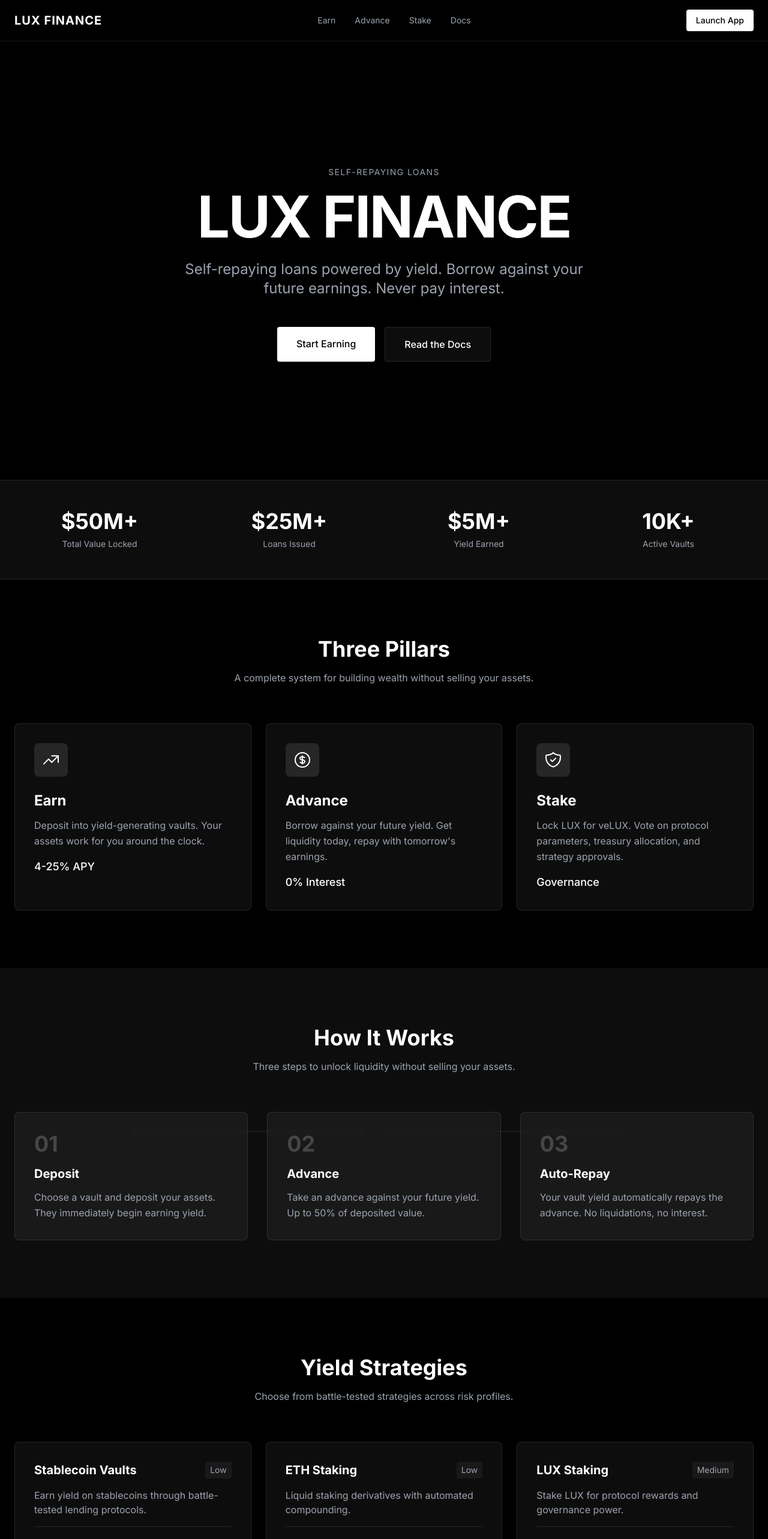
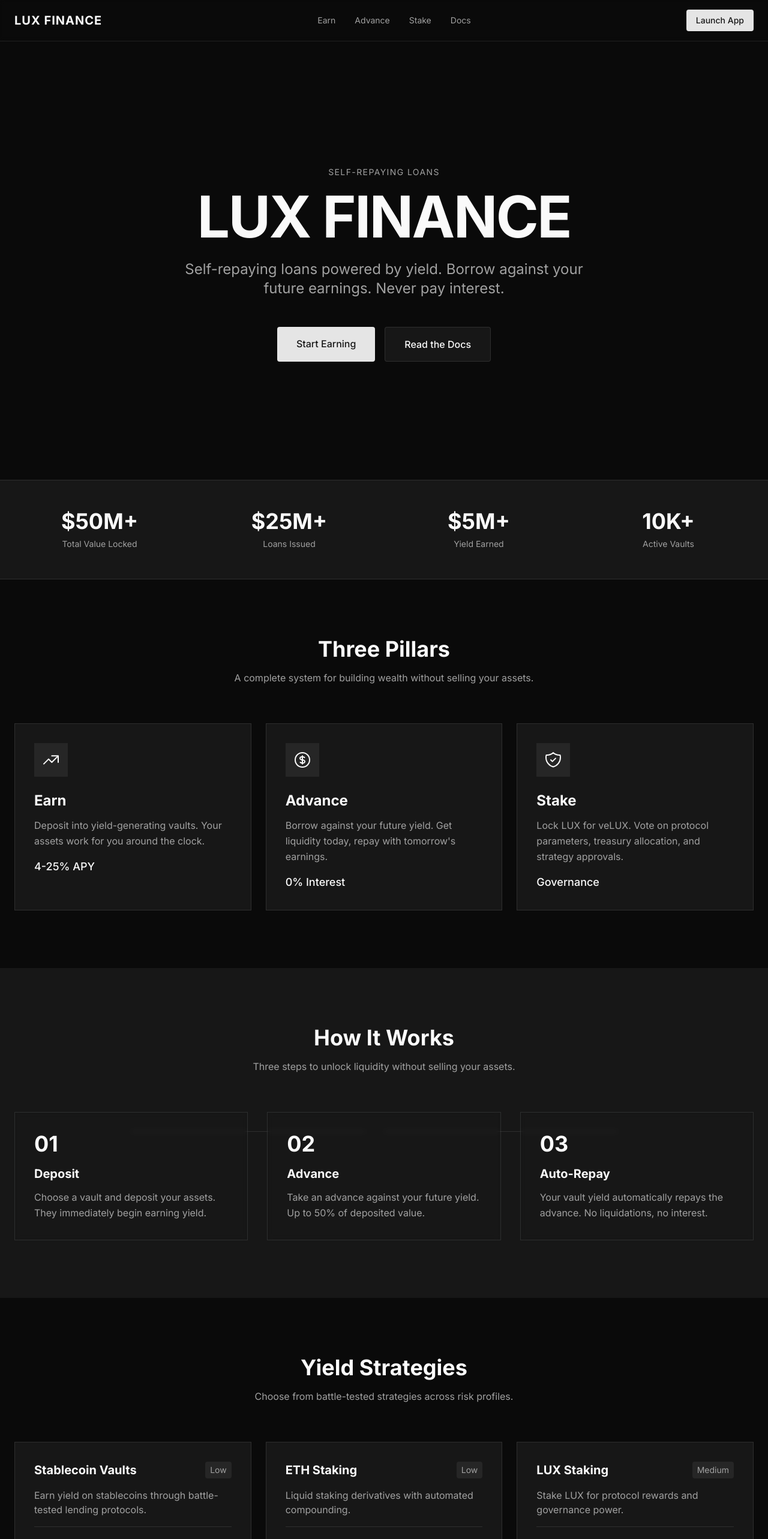
Before and after one commit to lux-apps/finance, a Next.js app: page / in a window 1280 px wide. Shown: the top 2566 px of the page at 60% size. Built offline with nearby package versions, Linux system fonts and the light colour scheme.

Commit message:
feat(finance): adopt Hanzo UI design system with semantic color tokens
Replace hardcoded colors with CSS custom properties using oklch color space.
Enables consistent theming and future light/dark mode support.

```diff
--- a/src/app/globals.css
+++ b/src/app/globals.css
@@ -2,6 +2,25 @@
 @tailwind components;
 @tailwind utilities;
 
-body {
-  font-family: system-ui, -apple-system, sans-serif;
+:root {
+  --radius: 0.5rem;
+  --background: oklch(0.145 0 0);
+  --foreground: oklch(0.985 0 0);
+  --card: oklch(0.205 0 0);
+  --card-foreground: oklch(0.985 0 0);
+  --primary: oklch(0.922 0 0);
+  --primary-foreground: oklch(0.205 0 0);
+  --muted: oklch(0.269 0 0);
+  --muted-foreground: oklch(0.708 0 0);
+  --border: oklch(1 0 0 / 10%);
 }
+
+@layer base {
+  * {
+    @apply border-border;
+  }
+  body {
+    @apply bg-background text-foreground;
+    font-family: ui-sans-serif, system-ui, sans-serif;
+  }
+}
--- a/src/app/page.tsx
+++ b/src/app/page.tsx
@@ -103,22 +103,22 @@ const securityFeatures = [
 
 export default function Page() {
   return (
-    <main className="min-h-screen bg-black text-white">
+    <main className="min-h-screen bg-background text-foreground">
       {/* Navigation */}
-      <header className="fixed top-0 left-0 right-0 z-50 bg-black/80 backdrop-blur-sm border-b border-white/10">
+      <header className="fixed top-0 left-0 right-0 z-50 bg-background/80 backdrop-blur-sm border-b border-border">
         <nav className="max-w-7xl mx-auto px-6 py-4 flex items-center justify-between">
           <Link href="/" className="text-xl font-bold tracking-wider">
             LUX FINANCE
           </Link>
-          <div className="hidden md:flex gap-8 text-sm text-gray-400">
-            <Link href="#earn" className="hover:text-white transition-colors">Earn</Link>
-            <Link href="#advance" className="hover:text-white transition-colors">Advance</Link>
-            <Link href="#stake" className="hover:text-white transition-colors">Stake</Link>
-            <Link href="https://docs.lux.network/finance" className="hover:text-white transition-colors">Docs</Link>
+          <div className="hidden md:flex gap-8 text-sm text-muted-foreground">
+            <Link href="#earn" className="hover:text-foreground transition-colors">Earn</Link>
+            <Link href="#advance" className="hover:text-foreground transition-colors">Advance</Link>
+            <Link href="#stake" className="hover:text-foreground transition-colors">Stake</Link>
+            <Link href="https://docs.lux.network/finance" className="hover:text-foreground transition-colors">Docs</Link>
           </div>
           <Link
             href="https://app.lux.finance"
-            className="px-4 py-2 bg-white text-black text-sm font-medium rounded hover:bg-gray-200 transition-colors"
+            className="px-4 py-2 bg-primary text-primary-foreground text-sm font-medium rounded hover:bg-primary/90 transition-colors"
           >
             Launch App
           </Link>
@@ -127,25 +127,25 @@ export default function Page() {
 
       {/* Hero */}
       <section className="min-h-screen flex flex-col items-center justify-center px-6 pt-20">
-        <p className="text-gray-400 text-sm tracking-widest uppercase mb-4">
+        <p className="text-muted-foreground text-sm tracking-widest uppercase mb-4">
           Self-Repaying Loans
         </p>
         <h1 className="text-5xl md:text-7xl lg:text-8xl font-bold tracking-tight text-center mb-6">
           LUX FINANCE
         </h1>
-        <p className="text-xl md:text-2xl text-gray-400 text-center max-w-2xl mb-12">
+        <p className="text-xl md:text-2xl text-muted-foreground text-center max-w-2xl mb-12">
           Self-repaying loans powered by yield. Borrow against your future earnings. Never pay interest.
         </p>
         <div className="flex flex-wrap gap-4 justify-center">
           <Link
             href="https://app.lux.finance"
-            className="px-8 py-4 bg-white text-black font-medium rounded hover:bg-gray-200 transition-colors"
+            className="px-8 py-4 bg-primary text-primary-foreground font-medium rounded hover:bg-primary/90 transition-colors"
           >
             Start Earning
           </Link>
           <Link
             href="https://docs.lux.network/finance"
-            className="px-8 py-4 bg-white/5 border border-white/10 backdrop-blur-sm font-medium rounded hover:bg-white/10 transition-colors"
+            className="px-8 py-4 bg-card border border-border backdrop-blur-sm font-medium rounded hover:bg-muted transition-colors"
           >
             Read the Docs
           </Link>
@@ -153,13 +153,13 @@ export default function Page() {
       </section>
 
       {/* Stats Bar */}
-      <section className="py-12 px-6 border-y border-white/10 bg-white/5 backdrop-blur-sm">
+      <section className="py-12 px-6 border-y border-border bg-card backdrop-blur-sm">
         <div className="max-w-7xl mx-auto">
           <div className="grid grid-cols-2 md:grid-cols-4 gap-8">
             {stats.map((stat) => (
               <div key={stat.label} className="text-center">
-                <p className="text-3xl md:text-4xl font-bold text-white mb-2">{stat.value}</p>
-                <p className="text-gray-400 text-sm">{stat.label}</p>
+                <p className="text-3xl md:text-4xl font-bold text-foreground mb-2">{stat.value}</p>
+                <p className="text-muted-foreground text-sm">{stat.label}</p>
               </div>
             ))}
           </div>
@@ -170,21 +170,21 @@ export default function Page() {
       <section id="pillars" className="py-24 px-6">
         <div className="max-w-7xl mx-auto">
           <h2 className="text-3xl md:text-4xl font-bold text-center mb-4">Three Pillars</h2>
-          <p className="text-gray-400 text-center mb-16 max-w-2xl mx-auto">
+          <p className="text-muted-foreground text-center mb-16 max-w-2xl mx-auto">
             A complete system for building wealth without selling your assets.
           </p>
           <div className="grid md:grid-cols-3 gap-6">
             {pillars.map((pillar) => (
               <div
                 key={pillar.name}
-                className="bg-white/5 border border-white/10 backdrop-blur-sm rounded-lg p-8 hover:border-white/20 transition-colors"
+                className="bg-card border border-border backdrop-blur-sm rounded-lg p-8 hover:border-muted transition-colors"
               >
-                <div className="w-14 h-14 rounded-lg bg-white/10 flex items-center justify-center mb-6 text-white">
+                <div className="w-14 h-14 rounded-lg bg-muted flex items-center justify-center mb-6 text-foreground">
                   {pillar.icon}
                 </div>
                 <h3 className="text-2xl font-bold mb-3">{pillar.name}</h3>
-                <p className="text-gray-400 mb-4 leading-relaxed">{pillar.description}</p>
-                <p className="text-lg font-medium text-white">{pillar.metric}</p>
+                <p className="text-muted-foreground mb-4 leading-relaxed">{pillar.description}</p>
+                <p className="text-lg font-medium text-foreground">{pillar.metric}</p>
               </div>
             ))}
           </div>
@@ -192,22 +192,22 @@ export default function Page() {
       </section>
 
       {/* How It Works */}
-      <section id="how-it-works" className="py-24 px-6 bg-white/5">
+      <section id="how-it-works" className="py-24 px-6 bg-card">
         <div className="max-w-7xl mx-auto">
           <h2 className="text-3xl md:text-4xl font-bold text-center mb-4">How It Works</h2>
-          <p className="text-gray-400 text-center mb-16 max-w-2xl mx-auto">
+          <p className="text-muted-foreground text-center mb-16 max-w-2xl mx-auto">
             Three steps to unlock liquidity without selling your assets.
           </p>
           <div className="grid md:grid-cols-3 gap-8">
             {steps.map((item, index) => (
               <div key={item.step} className="relative">
                 {index < steps.length - 1 && (
-                  <div className="hidden md:block absolute top-8 left-full w-full h-px bg-white/10 -translate-x-1/2" />
+                  <div className="hidden md:block absolute top-8 left-full w-full h-px bg-border -translate-x-1/2" />
                 )}
-                <div className="bg-white/5 border border-white/10 backdrop-blur-sm rounded-lg p-8">
-                  <span className="text-4xl font-bold text-white/20 mb-4 block">{item.step}</span>
+                <div className="bg-muted/50 border border-border backdrop-blur-sm rounded-lg p-8">
+                  <span className="text-4xl font-bold text-muted-foreground/30 mb-4 block">{item.step}</span>
                   <h3 className="text-xl font-bold mb-3">{item.title}</h3>
-                  <p className="text-gray-400 leading-relaxed">{item.description}</p>
+                  <p className="text-muted-foreground leading-relaxed">{item.description}</p>
                 </div>
               </div>
             ))}
@@ -219,23 +219,23 @@ export default function Page() {
       <section id="earn" className="py-24 px-6">
         <div className="max-w-7xl mx-auto">
           <h2 className="text-3xl md:text-4xl font-bold text-center mb-4">Yield Strategies</h2>
-          <p className="text-gray-400 text-center mb-16 max-w-2xl mx-auto">
+          <p className="text-muted-foreground text-center mb-16 max-w-2xl mx-auto">
             Choose from battle-tested strategies across risk profiles.
           </p>
           <div className="grid md:grid-cols-3 gap-6">
             {strategies.map((strategy) => (
               <div
                 key={strategy.name}
-                className="bg-white/5 border border-white/10 backdrop-blur-sm rounded-lg p-8 hover:border-white/20 transition-colors"
+                className="bg-card border border-border backdrop-blur-sm rounded-lg p-8 hover:border-muted transition-colors"
               >
                 <div className="flex items-center justify-between mb-4">
                   <h3 className="text-xl font-bold">{strategy.name}</h3>
-                  <span className="text-sm text-gray-400 px-2 py-1 bg-white/5 rounded">{strategy.risk}</span>
+                  <span className="text-sm text-muted-foreground px-2 py-1 bg-muted rounded">{strategy.risk}</span>
                 </div>
-                <p className="text-gray-400 mb-4">{strategy.description}</p>
-                <div className="flex items-center justify-between pt-4 border-t border-white/10">
-                  <span className="text-sm text-gray-400">{strategy.assets}</span>
-                  <span className="text-lg font-bold text-white">{strategy.apy}</span>
+                <p className="text-muted-foreground mb-4">{strategy.description}</p>
+                <div className="flex items-center justify-between pt-4 border-t border-border">
+                  <span className="text-sm text-muted-foreground">{strategy.assets}</span>
+                  <span className="text-lg font-bold text-foreground">{strategy.apy}</span>
                 </div>
               </div>
             ))}
@@ -244,59 +244,59 @@ export default function Page() {
       </section>
 
       {/* Governance */}
-      <section id="stake" className="py-24 px-6 bg-white/5">
+      <section id="stake" className="py-24 px-6 bg-card">
         <div className="max-w-7xl mx-auto">
           <div className="grid md:grid-cols-2 gap-12 items-center">
             <div>
               <h2 className="text-3xl md:text-4xl font-bold mb-6">veLUX Governance</h2>
-              <p className="text-gray-400 mb-6 leading-relaxed">
+              <p className="text-muted-foreground mb-6 leading-relaxed">
                 Lock LUX tokens to receive veLUX, your voting power in the protocol. Direct treasury allocation, approve new yield strategies, and set risk parameters.
               </p>
-              <ul className="space-y-4 text-gray-400">
+              <ul className="space-y-4 text-muted-foreground">
                 <li className="flex items-start gap-3">
-                  <svg className="w-5 h-5 mt-0.5 text-white" fill="none" stroke="currentColor" viewBox="0 0 24 24">
+                  <svg className="w-5 h-5 mt-0.5 text-foreground" fill="none" stroke="currentColor" viewBox="0 0 24 24">
                     <path strokeLinecap="round" strokeLinejoin="round" strokeWidth={2} d="M5 13l4 4L19 7" />
                   </svg>
                   Vote on new vault strategies
                 </li>
                 <li className="flex items-start gap-3">
-                  <svg className="w-5 h-5 mt-0.5 text-white" fill="none" stroke="currentColor" viewBox="0 0 24 24">
+                  <svg className="w-5 h-5 mt-0.5 text-foreground" fill="none" stroke="currentColor" viewBox="0 0 24 24">
                     <path strokeLinecap="round" strokeLinejoin="round" strokeWidth={2} d="M5 13l4 4L19 7" />
                   </svg>
                   Direct protocol treasury allocation
                 </li>
                 <li className="flex items-start gap-3">
-                  <svg className="w-5 h-5 mt-0.5 text-white" fill="none" stroke="currentColor" viewBox="0 0 24 24">
+                  <svg className="w-5 h-5 mt-0.5 text-foreground" fill="none" stroke="currentColor" viewBox="0 0 24 24">
                     <path strokeLinecap="round" strokeLinejoin="round" strokeWidth={2} d="M5 13l4 4L19 7" />
                   </svg>
                   Set collateral and advance ratios
                 </li>
                 <li className="flex items-start gap-3">
-                  <svg className="w-5 h-5 mt-0.5 text-white" fill="none" stroke="currentColor" viewBox="0 0 24 24">
+                  <svg className="w-5 h-5 mt-0.5 text-foreground" fill="none" stroke="currentColor" viewBox="0 0 24 24">
                     <path strokeLinecap="round" strokeLinejoin="round" strokeWidth={2} d="M5 13l4 4L19 7" />
                   </svg>
                   Earn protocol revenue share
                 </li>
               </ul>
             </div>
-            <div className="bg-white/5 border border-white/10 backdrop-blur-sm rounded-lg p-8">
+            <div className="bg-muted/50 border border-border backdrop-blur-sm rounded-lg p-8">
               <h3 className="text-xl font-bold mb-6">Lock LUX for veLUX</h3>
               <div className="space-y-4">
-                <div className="flex justify-between py-3 border-b border-white/10">
-                  <span className="text-gray-400">Lock Duration</span>
+                <div className="flex justify-between py-3 border-b border-border">
+                  <span className="text-muted-foreground">Lock Duration</span>
                   <span className="font-medium">1 week - 4 years</span>
                 </div>
-                <div className="flex justify-between py-3 border-b border-white/10">
-                  <span className="text-gray-400">Max Boost</span>
+                <div className="flex justify-between py-3 border-b border-border">
+                  <span className="text-muted-foreground">Max Boost</span>
                   <span className="font-medium">4x voting power</span>
                 </div>
-                <div className="flex justify-between py-3 border-b border-white/10">
-                  <span className="text-gray-400">Revenue Share</span>
+                <div className="flex justify-between py-3 border-b border-border">
+                  <span className="text-muted-foreground">Revenue Share</span>
                   <span className="font-medium">50% of fees</span>
                 </div>
                 <div className="flex justify-between py-3">
-                  <span className="text-gray-400">Current APY</span>
-                  <span className="font-bold text-white">12-25%</span>
+                  <span className="text-muted-foreground">Current APY</span>
+                  <span className="font-bold text-foreground">12-25%</span>
                 </div>
               </div>
             </div>
@@ -308,22 +308,22 @@ export default function Page() {
       <section id="security" className="py-24 px-6">
         <div className="max-w-7xl mx-auto">
           <h2 className="text-3xl md:text-4xl font-bold text-center mb-4">Security First</h2>
-          <p className="text-gray-400 text-center mb-16 max-w-2xl mx-auto">
+          <p className="text-muted-foreground text-center mb-16 max-w-2xl mx-auto">
             Your assets are protected by battle-tested infrastructure.
           </p>
           <div className="grid md:grid-cols-2 lg:grid-cols-4 gap-6">
             {securityFeatures.map((feature) => (
               <div
                 key={feature.title}
-                className="bg-white/5 border border-white/10 backdrop-blur-sm rounded-lg p-6 text-center"
+                className="bg-card border border-border backdrop-blur-sm rounded-lg p-6 text-center"
               >
-                <div className="w-12 h-12 rounded-full bg-white/10 flex items-center justify-center mx-auto mb-4">
-                  <svg className="w-6 h-6 text-white" fill="none" stroke="currentColor" viewBox="0 0 24 24">
+                <div className="w-12 h-12 rounded-full bg-muted flex items-center justify-center mx-auto mb-4">
+                  <svg className="w-6 h-6 text-foreground" fill="none" stroke="currentColor" viewBox="0 0 24 24">
                     <path strokeLinecap="round" strokeLinejoin="round" strokeWidth={1.5} d="M9 12l2 2 4-4m5.618-4.016A11.955 11.955 0 0112 2.944a11.955 11.955 0 01-8.618 3.04A12.02 12.02 0 003 9c0 5.591 3.824 10.29 9 11.622 5.176-1.332 9-6.03 9-11.622 0-1.042-.133-2.052-.382-3.016z" />
                   </svg>
                 </div>
                 <h3 className="text-lg font-bold mb-2">{feature.title}</h3>
-                <p className="text-gray-400 text-sm">{feature.description}</p>
+                <p className="text-muted-foreground text-sm">{feature.description}</p>
               </div>
             ))}
           </div>
@@ -331,22 +331,22 @@ export default function Page() {
       </section>
 
       {/* CTA */}
-      <section className="py-24 px-6 bg-white/5">
+      <section className="py-24 px-6 bg-card">
         <div className="max-w-4xl mx-auto text-center">
           <h2 className="text-3xl md:text-4xl font-bold mb-6">Start Building Wealth</h2>
-          <p className="text-gray-400 mb-8 max-w-2xl mx-auto">
+          <p className="text-muted-foreground mb-8 max-w-2xl mx-auto">
             Deposit your assets. Earn yield. Borrow against your future earnings. No liquidations, no interest.
           </p>
           <div className="flex flex-wrap gap-4 justify-center">
             <Link
               href="https://app.lux.finance"
-              className="px-8 py-4 bg-white text-black font-medium rounded hover:bg-gray-200 transition-colors"
+              className="px-8 py-4 bg-primary text-primary-foreground font-medium rounded hover:bg-primary/90 transition-colors"
             >
               Launch App
             </Link>
             <Link
               href="https://discord.gg/luxnetwork"
-              className="px-8 py-4 bg-white/5 border border-white/10 backdrop-blur-sm font-medium rounded hover:bg-white/10 transition-colors"
+              className="px-8 py-4 bg-muted border border-border backdrop-blur-sm font-medium rounded hover:bg-muted/80 transition-colors"
             >
               Join Discord
             </Link>
@@ -355,47 +355,47 @@ export default function Page() {
       </section>
 
       {/* Footer */}
-      <footer className="py-12 px-6 border-t border-white/10">
+      <footer className="py-12 px-6 border-t border-border">
         <div className="max-w-7xl mx-auto">
           <div className="grid md:grid-cols-4 gap-8 mb-8">
             <div>
               <h4 className="font-bold mb-4">LUX FINANCE</h4>
-              <p className="text-gray-400 text-sm">
+              <p className="text-muted-foreground text-sm">
                 Self-repaying loans powered by yield.
               </p>
             </div>
             <div>
               <h4 className="font-bold mb-4">Protocol</h4>
-              <ul className="space-y-2 text-sm text-gray-400">
-                <li><Link href="https://app.lux.finance" className="hover:text-white transition-colors">App</Link></li>
-                <li><Link href="https://docs.lux.network/finance" className="hover:text-white transition-colors">Docs</Link></li>
-                <li><Link href="https://github.com/luxfi/finance" className="hover:text-white transition-colors">GitHub</Link></li>
+              <ul className="space-y-2 text-sm text-muted-foreground">
+                <li><Link href="https://app.lux.finance" className="hover:text-foreground transition-colors">App</Link></li>
+                <li><Link href="https://docs.lux.network/finance" className="hover:text-foreground transition-colors">Docs</Link></li>
+                <li><Link href="https://github.com/luxfi/finance" className="hover:text-foreground transition-colors">GitHub</Link></li>
               </ul>
             </div>
             <div>
               <h4 className="font-bold mb-4">Ecosystem</h4>
-              <ul className="space-y-2 text-sm text-gray-400">
-                <li><Link href="https://lux.network" className="hover:text-white transition-colors">Lux Network</Link></li>
-                <li><Link href="https://lux.exchange" className="hover:text-white transition-colors">Exchange</Link></li>
-                <li><Link href="https://bridge.lux.network" className="hover:text-white transition-colors">Bridge</Link></li>
+              <ul className="space-y-2 text-sm text-muted-foreground">
+                <li><Link href="https://lux.network" className="hover:text-foreground transition-colors">Lux Network</Link></li>
+                <li><Link href="https://lux.exchange" className="hover:text-foreground transition-colors">Exchange</Link></li>
+                <li><Link href="https://bridge.lux.network" className="hover:text-foreground transition-colors">Bridge</Link></li>
               </ul>
             </div>
             <div>
               <h4 className="font-bold mb-4">Community</h4>
-              <ul className="space-y-2 text-sm text-gray-400">
-                <li><Link href="https://discord.gg/luxnetwork" className="hover:text-white transition-colors">Discord</Link></li>
-                <li><Link href="https://twitter.com/luxfi" className="hover:text-white transition-colors">Twitter</Link></li>
-                <li><Link href="https://t.me/luxfi" className="hover:text-white transition-colors">Telegram</Link></li>
+              <ul className="space-y-2 text-sm text-muted-foreground">
+                <li><Link href="https://discord.gg/luxnetwork" className="hover:text-foreground transition-colors">Discord</Link></li>
+                <li><Link href="https://twitter.com/luxfi" className="hover:text-foreground transition-colors">Twitter</Link></li>
+                <li><Link href="https://t.me/luxfi" className="hover:text-foreground transition-colors">Telegram</Link></li>
               </ul>
             </div>
           </div>
-          <div className="pt-8 border-t border-white/10 flex flex-col md:flex-row items-center justify-between gap-4">
-            <p className="text-sm text-gray-400">
+          <div className="pt-8 border-t border-border flex flex-col md:flex-row items-center justify-between gap-4">
+            <p className="text-sm text-muted-foreground">
               &copy; {new Date().getFullYear()} Lux Partners. All rights reserved.
             </p>
-            <div className="flex gap-6 text-sm text-gray-400">
-              <Link href="https://lux.network/terms" className="hover:text-white transition-colors">Terms</Link>
-              <Link href="https://lux.network/privacy" className="hover:text-white transition-colors">Privacy</Link>
+            <div className="flex gap-6 text-sm text-muted-foreground">
+              <Link href="https://lux.network/terms" className="hover:text-foreground transition-colors">Terms</Link>
+              <Link href="https://lux.network/privacy" className="hover:text-foreground transition-colors">Privacy</Link>
             </div>
           </div>
         </div>
```
Also changed, not shown: tailwind.config.js (+14 -2 lines).
